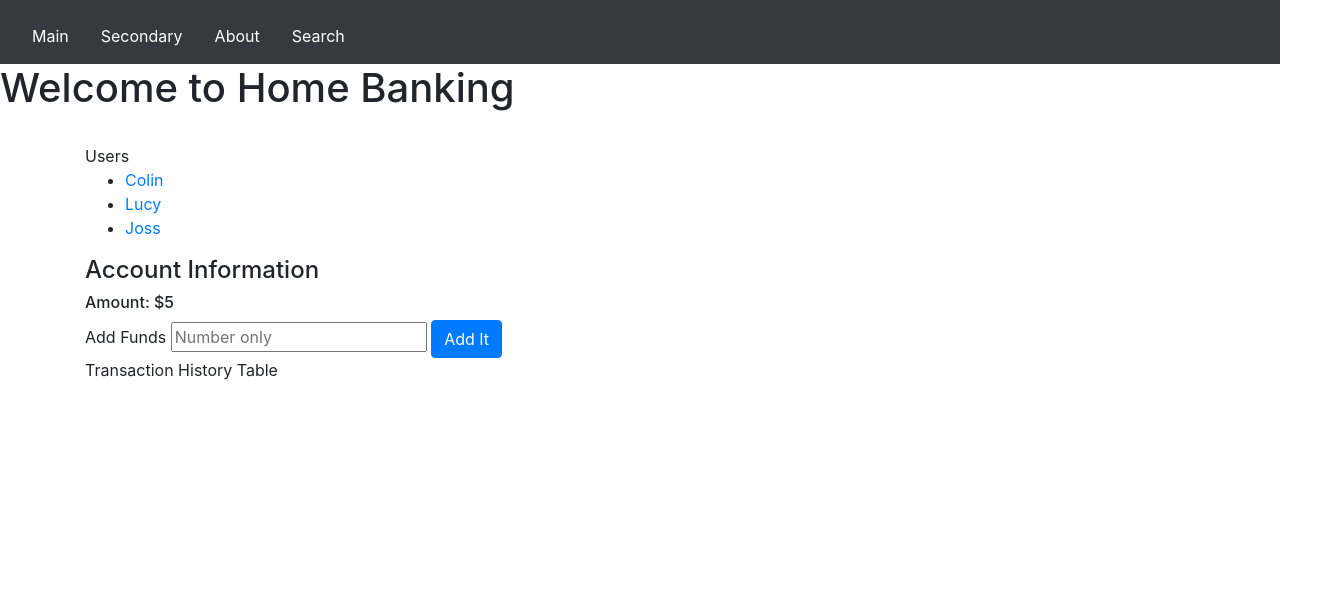
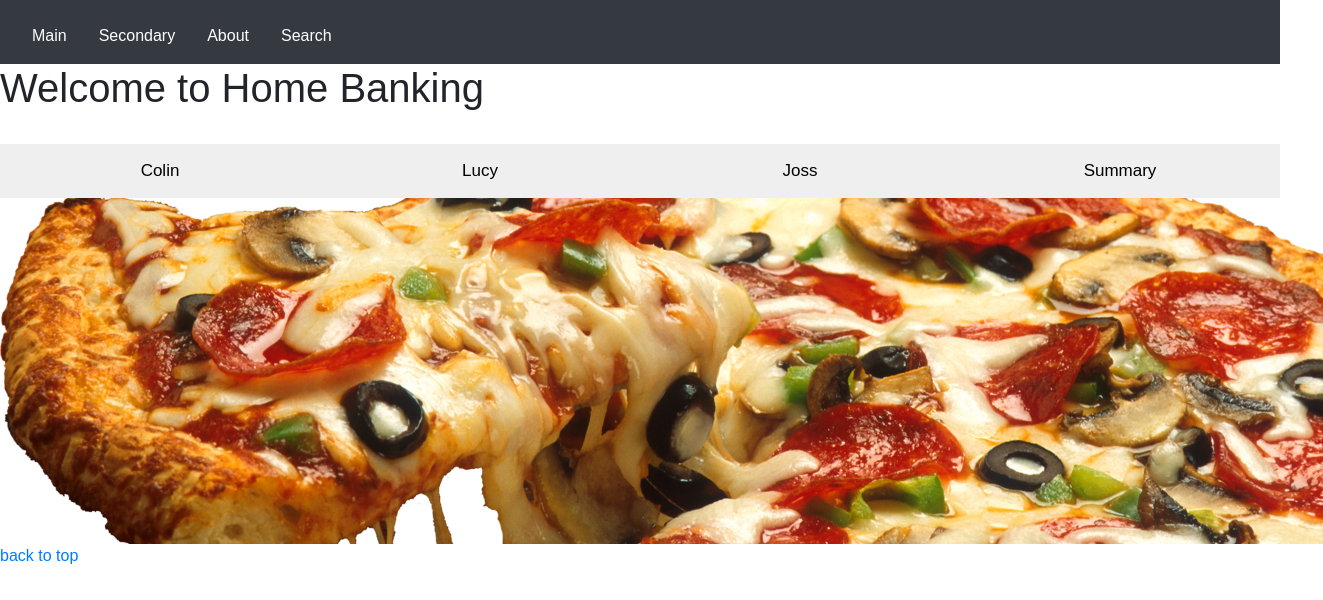
Before and after one commit to george412williams/Home-Banking, a website with bundled scripts: page public/index.html in a window 1280 px wide. Shown: the whole page, 1323 px wide, since content can reach past the window. Built offline with nearby package versions, Linux system fonts and the light colour scheme.

Commit message:
using JS to start transaction histories

```diff
--- a/public/index.html
+++ b/public/index.html
@@ -8,8 +8,38 @@
     <link rel="stylesheet" href="https://cdnjs.cloudflare.com/ajax/libs/animate.css/4.0.0/animate.min.css"/>
 </head>
 <style>
-    body {
+    body, html {
+        height: 100%;
+        margin: 0;
+        font-family: Arial;
+    }
 
+    .tablink {
+        float: left;
+        border: none;
+        outline: none;
+        cursor: pointer;
+        padding: 14px 16px;
+        font-size: 17px;
+        width: 25%;
+    }
+
+    .tabcontent {
+        display: none;
+        padding: 100px 20px;
+        height: 100%;
+    }
+
+    #Colin {
+        background-color: lightcoral;
+    }
+
+    #Lucy {
+        background-color: cyan;
+    }
+
+    #Joss {
+        background-color: burlywood;
     }
 
     .navbar {
@@ -64,42 +94,122 @@
     <h1>Welcome to Home Banking</h1>
 </header>
 <br>
-<div class="container selection">
-    <div class="header">Users</div>
-        <ul id="userList row">
-            <li class="user-select">
-                <a href="">Colin</a>
-            </li>
-            <li class="user-select">
-                <a href="">Lucy</a>
-            </li>
-            <li class="user-select">
-                <a href="">Joss</a>
-            </li>
-        </ul>
+<!--<div class="container selection">-->
+<!--    <div class="header">Users</div>-->
+<!--        <ul id="userList row">-->
+<!--            <li class="user-select">-->
+<!--                <a href="">Colin</a>-->
+<!--            </li>-->
+<!--            <li class="user-select">-->
+<!--                <a href="">Lucy</a>-->
+<!--            </li>-->
+<!--            <li class="user-select">-->
+<!--                <a href="">Joss</a>-->
+<!--            </li>-->
+<!--        </ul>-->
+<!--</div>-->
+
+
+<div>
+    <button class="tablink" onclick="openTab('Colin', this)">Colin</button>
+    <button class="tablink" onclick="openTab('Lucy', this)">Lucy</button>
+    <button class="tablink" onclick="openTab('Joss', this)">Joss</button>
+    <button class="tablink" onclick="openTab('Summary', this)">Summary</button>
 </div>
 
-<div class="container">
-    <div class="signup-form">
-        <h4>Account Information</h4>
-        <h6>Amount: $5</h6>
-        <form action="">
-            <label for="add-funds">Add Funds </label>
-            <input type="number" name="add-funds" id="add-funds" placeholder="Number only">
-            <button type="submit" class="btn btn-primary">Add It</button>
-        </form>
-        <div>
-            Transaction History Table
-        </div>
-    </div>
+<div id="Colin" class="tabcontent">
+    <h2>Name</h2>
+    <section>
+        Information
+    </section>
+    <h3>Transaction Hx Table</h3>
+    <table>
 
+    </table>
 </div>
+
+<div id="Lucy" class="tabcontent">
+    <h2>Name</h2>
+    <section>
+        Information
+    </section>
+    <h3>Transaction Hx Table</h3>
+    <table>
+
+    </table>
+</div>
+
+<div id="Joss" class="tabcontent">
+    <h2>Name</h2>
+    <section>
+        Information
+    </section>
+    <h3>Transaction Hx Table</h3>
+    <table>
+
+    </table>
+</div>
+
+<div id="Summary" class="tabcontent">
+    <h2>Name</h2>
+    <section>
+        Information
+    </section>
+    <h3>Transaction Hx Table</h3>
+    <table>
+
+    </table>
+</div>
+
+
+<!--<div class="container">-->
+<!--    <div class="signup-form">-->
+<!--        <h2>Information</h2>-->
+<!--        <form action="">-->
+<!--            <label for="add-funds">Fundage</label>-->
+<!--            <input type="number" name="add-funds" id="add-funds" placeholder="Number only">-->
+<!--            <button type="submit" class="btn btn-primary">OK</button>-->
+<!--        </form>-->
+<!--        <h4>-->
+<!--            Transaction History Table-->
+<!--        </h4>-->
+<!--        <table>-->
+<!--            Hx all table-->
+<!--        </table>-->
+<!--    </div>-->
+
+<!--</div>-->
+<footer>
+<img src="img/pizzabanner.png" alt="">
+    <a href="">back to top</a>
+</footer>
 
 <script src="./main.js"></script>
 <script src="https://cdnjs.cloudflare.com/ajax/libs/popper.js/1.14.7/umd/popper.min.js" integrity="sha384-UO2eT0CpHqdSJQ6hJty5KVphtPhzWj9WO1clHTMGa3JDZwrnQq4sF86dIHNDz0W1" crossorigin="anonymous"></script>
 <script src="https://code.jquery.com/jquery-3.5.1.slim.min.js" integrity="sha384-DfXdz2htPH0lsSSs5nCTpuj/zy4C+OGpamoFVy38MVBnE+IbbVYUew+OrCXaRkfj" crossorigin="anonymous"></script>
 <script src="https://cdn.jsdelivr.net/npm/popper.js@1.16.1/dist/umd/popper.min.js" integrity="sha384-9/reFTGAW83EW2RDu2S0VKaIzap3H66lZH81PoYlFhbGU+6BZp6G7niu735Sk7lN" crossorigin="anonymous"></script>
 <script src="https://stackpath.bootstrapcdn.com/bootstrap/4.5.2/js/bootstrap.min.js" integrity="sha384-B4gt1jrGC7Jh4AgTPSdUtOBvfO8shuf57BaghqFfPlYxofvL8/KUEfYiJOMMV+rV" crossorigin="anonymous"></script>
+<script>
+"use strict";
 
+//default show none
+function openTab(pageName, elmnt) {
+    var i, tabcontent, tablinks;
+    tabcontent = document.getElementsByClassName("tabcontent");
+    for (i = 0; i < tabcontent.length; i++) {
+        tabcontent[i].style.display = "none";
+    }
+
+
+
+    document.getElementById(pageName).style.display = "block";
+
+    elmnt.style.backgroundColor = color;
+
+}
+
+
+
+</script>
 </body>
 </html>
```
Also changed, not shown: img/pizzabanner.png (added).
